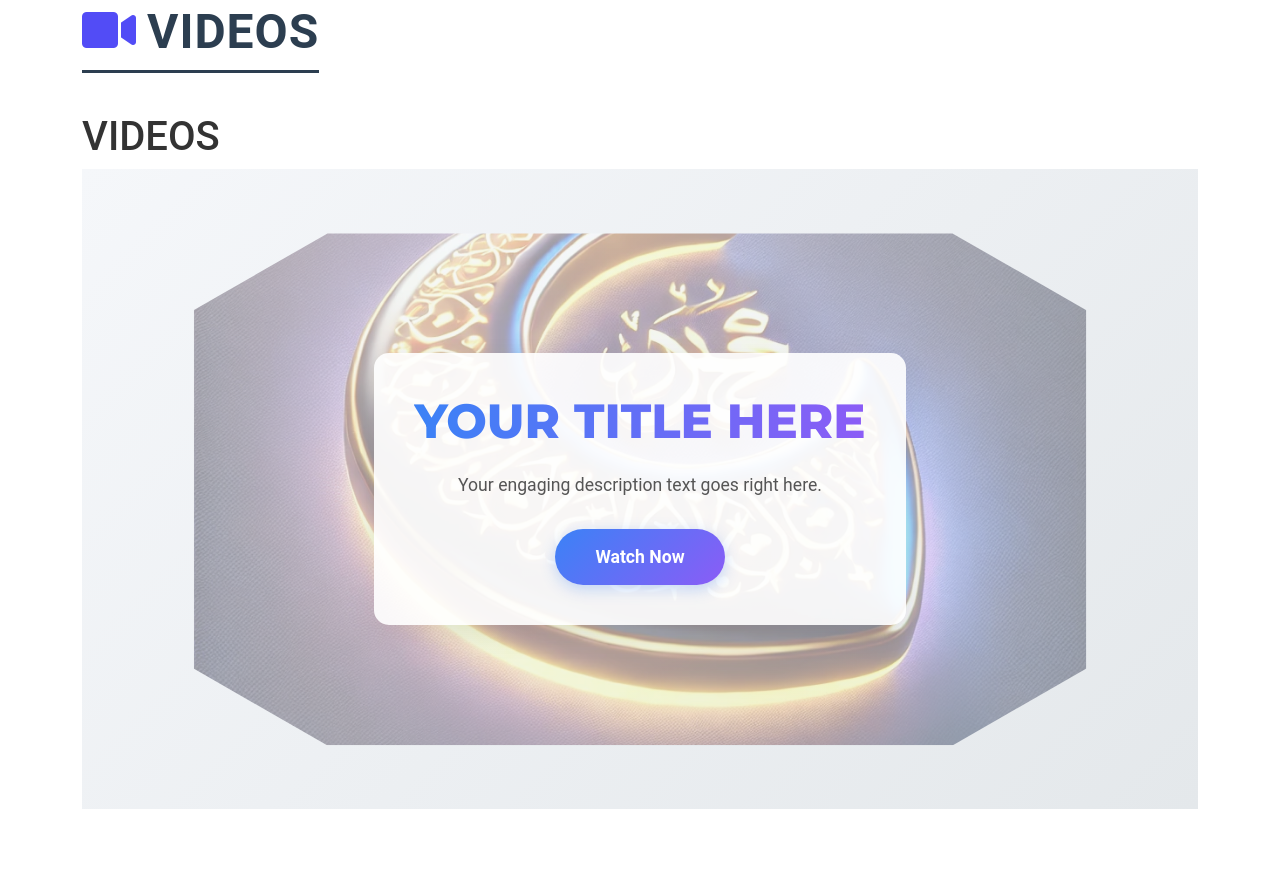
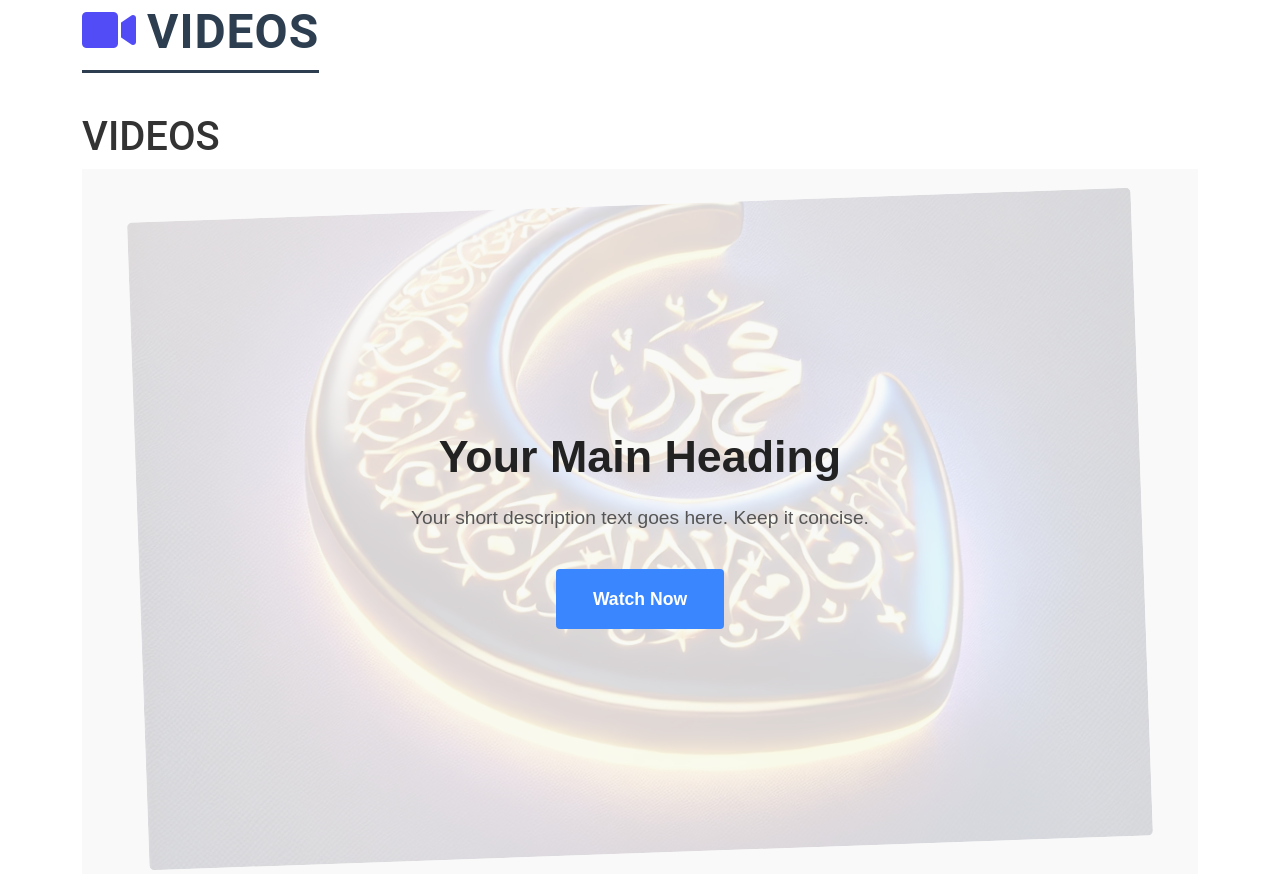
Before and after one commit to hafizulcode/hafiz_space, a plain HTML site: page index.html in a window 1280 px wide. Shown: the part 1230-2104 px from the top of the page. Drawn offline with nearby package versions, Linux system fonts and the light colour scheme; a web font is replaced by a local one.

Commit message:
Update index.html

```diff
--- a/index.html
+++ b/index.html
@@ -737,106 +737,80 @@ footer {
 
 
 
- <!-- COPY THIS WHOLE BLOCK -->
+<!-- COPY FROM HERE -->
 <section style="
   position: relative;
-  min-height: 80vh;
+  min-height: 90vh;
   display: flex;
   align-items: center;
   justify-content: center;
-  text-align: center;
-  background: linear-gradient(135deg, #f5f7fa 0%, #e4e8eb 100%);
   padding: 20px;
+  background: #f9f9f9;
   overflow: hidden;
+  font-family: 'Arial', sans-serif;
 ">
-  <!-- Shaped Background Image -->
+  <!-- Shaped Background -->
   <div style="
     position: absolute;
-    top: 50%;
-    left: 50%;
-    transform: translate(-50%, -50%);
-    width: 80%;
-    height: 80%;
+    width: 90%;
+    height: 90%;
+    background: url('your-image.jpg') center/cover;
+    opacity: 0.15;
+    border-radius: 5px;
+    transform: rotate(-2deg);
     z-index: 0;
-  ">
-    <img src="your-image.jpg" alt="Background" style="
-      width: 100%;
-      height: 100%;
-      object-fit: cover;
-      opacity: 0.4;
-      border-radius: 20px;
-      clip-path: polygon(
-        0% 15%,
-        15% 0%,
-        85% 0%,
-        100% 15%,
-        100% 85%,
-        85% 100%,
-        15% 100%,
-        0% 85%
-      );
-      box-shadow: 0 20px 40px rgba(0,0,0,0.1);
-    ">
-  </div>
+  "></div>
 
-  <!-- Content Box -->
+  <!-- Content -->
   <div style="
-    max-width: 700px;
-    padding: 40px;
-    background: rgba(255,255,255,0.9);
-    border-radius: 15px;
-    box-shadow: 0 10px 30px rgba(0,0,0,0.08);
+    max-width: 600px;
+    padding: 50px 30px;
+    text-align: center;
     z-index: 1;
-    margin: 20px;
   ">
     <h1 style="
-      font-size: clamp(2rem, 5vw, 3rem);
-      font-weight: 800;
+      font-size: 2.8rem;
+      font-weight: 700;
       margin-bottom: 20px;
-      background: linear-gradient(90deg, #3b82f6, #8b5cf6);
-      -webkit-background-clip: text;
-      background-clip: text;
-      color: transparent;
-      font-family: 'Montserrat', sans-serif;
+      color: #222;
+      line-height: 1.2;
     ">
-      YOUR TITLE HERE
+      Your Main Heading
     </h1>
 
     <p style="
-      font-size: 1.1rem;
+      font-size: 1.2rem;
+      color: #555;
+      margin-bottom: 35px;
       line-height: 1.6;
-      margin-bottom: 30px;
-      color: #555;
     ">
-      Your engaging description text goes right here.
+      Your short description text goes here. Keep it concise.
     </p>
 
-    <!-- Single Centered Button -->
-    <div style="text-align: center;">
     <a href="#" style="
-        background: linear-gradient(135deg, #3b82f6, #8b5cf6);
+      display: inline-block;
+      padding: 14px 35px;
+      background: #3a86ff;
       color: white;
-        padding: 14px 40px;
-        border-radius: 50px;
       text-decoration: none;
+      border-radius: 4px;
       font-weight: 600;
       font-size: 1.1rem;
-        box-shadow: 0 4px 15px rgba(59, 130, 246, 0.3);
-        display: inline-block;
-        transition: transform 0.3s, box-shadow 0.3s;
-      " onmouseover="this.style.transform='translateY(-3px)'; this.style.boxShadow='0 6px 20px rgba(59, 130, 246, 0.4)'"
-      onmouseout="this.style.transform='none'; this.style.boxShadow='0 4px 15px rgba(59, 130, 246, 0.3)'">
+      transition: all 0.3s;
+      border: 2px solid #3a86ff;
+    "
+    onmouseover="this.style.background='#2667cc'; this.style.borderColor='#2667cc'"
+    onmouseout="this.style.background='#3a86ff'; this.style.borderColor='#3a86ff'">
       Watch Now
     </a>
   </div>
-  </div>
 </section>
+<!-- END COPY -->
 
-<!-- Add this to your <head> -->
-<link href="https://fonts.googleapis.com/css2?family=Montserrat:wght@800&family=Poppins:wght@400;600&display=swap" rel="stylesheet">
-
-
-
+<!-- Add this to your <head> if you can -->
+<style>
+  @import url('https://fonts.googleapis.com/css2?family=Inter:wght@400;600;700&display=swap');
+</style>
       <!-- First video -->
       <div class="premium-frame">
         <div class="media-card">
```
Lines whose indentation alone changed are shown as unchanged.
